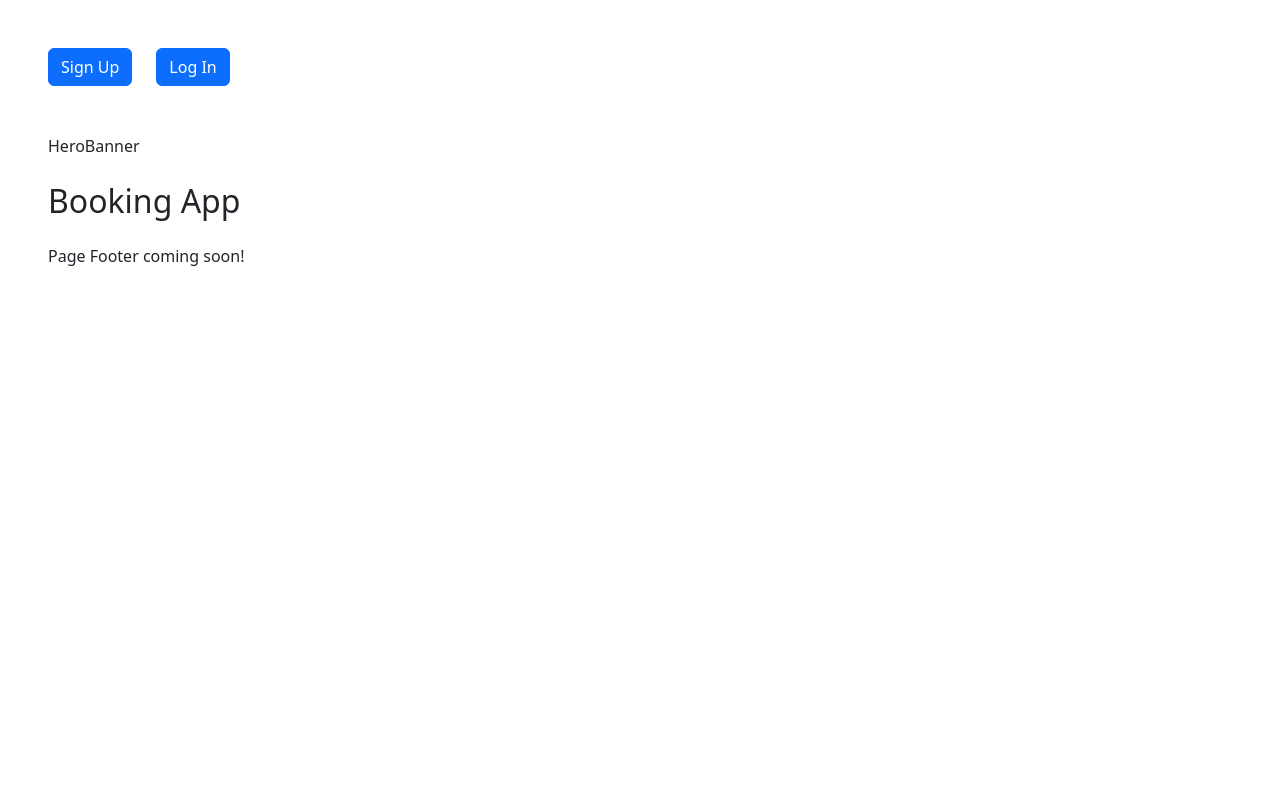
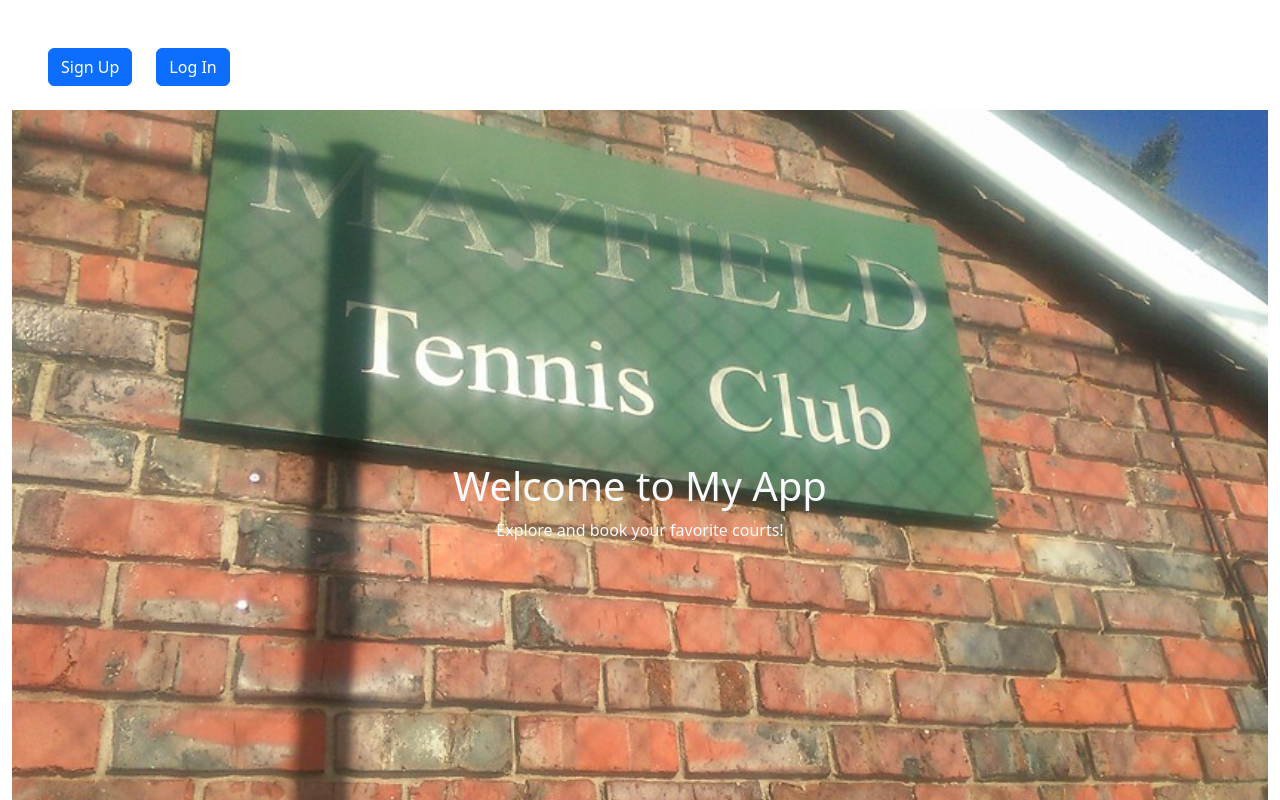
Before and after one commit to DouglasVDM/court-booking-app, a React (Vite) app: page / in a window 1280 px wide. Shown: the top 800 px of the page. Built offline with nearby package versions, Linux system fonts and the light colour scheme; no server answers.

Commit message:
Hero image

```diff
--- a/src/components/HeroBanner.jsx
+++ b/src/components/HeroBanner.jsx
@@ -1,5 +1,30 @@
+import { Container, Row, Col } from "react-bootstrap";
+
+// Import your hero image
+import heroImage from "../assets/mayfield-tennis-club.jpg";
+
 const HeroBanner = () => {
-  return <div className="m-4">HeroBanner</div>;
+  return (
+    <div>
+      {/* Hero image */}
+      <Container fluid className="p-0">
+        <Row
+          className="justify-content-center align-items-center"
+          style={{
+            minHeight: "100vh",
+            backgroundImage: `url(${heroImage})`,
+            backgroundSize: "cover",
+            backgroundPosition: "center",
+          }}
+        >
+          <Col className="text-center text-light">
+            <h1>Welcome to My App</h1>
+            <p>Explore and book your favorite courts!</p>
+          </Col>
+        </Row>
+      </Container>
+    </div>
+  );
 };
 
 export default HeroBanner;
```
